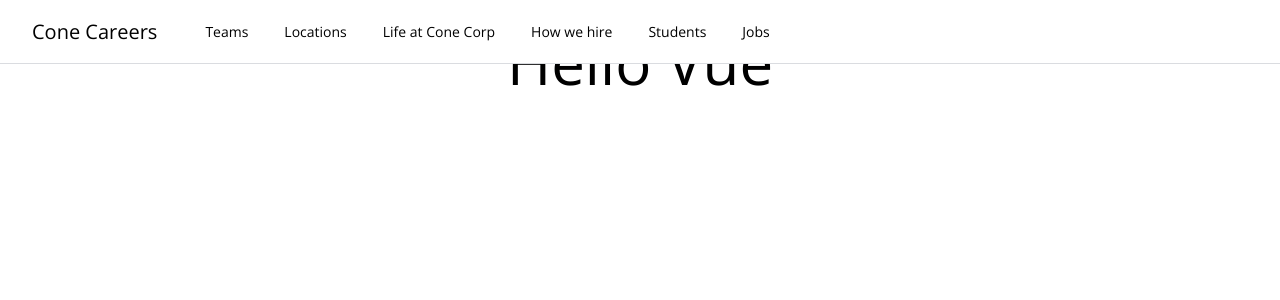
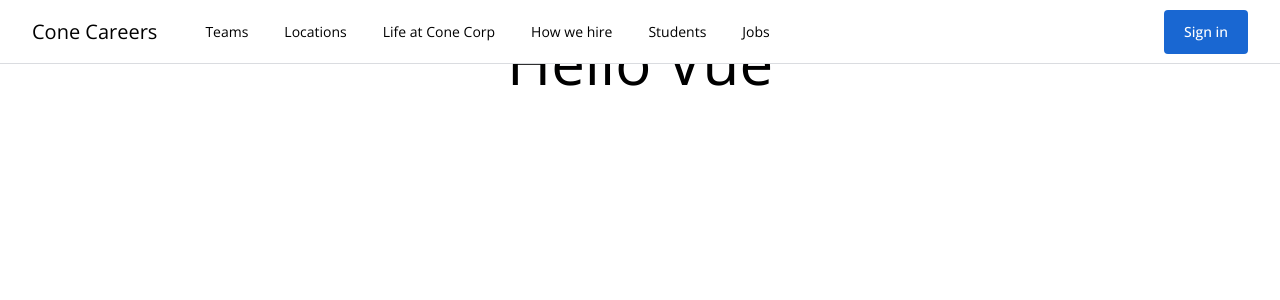
Before and after one commit to szyszkoit/job-search, a Vue app: page / in a window 1280 px wide. Shown: the top 300 px of the page. Built offline with nearby package versions, Linux system fonts and the light colour scheme.

Commit message:
Adding sign in button and profile image

```diff
--- /dev/null
+++ b/src/components/ActionButton.vue
@@ -0,0 +1,12 @@
+<template>
+  <button
+    class="hover:shadow-blue rounded border-0 bg-brand-blue-1 px-5 py-3 font-medium text-white"
+  >
+    Sign in
+  </button>
+</template>
+<script>
+export default {
+  name: "ActionButton"
+}
+</script>
--- a/src/components/MainNav.vue
+++ b/src/components/MainNav.vue
@@ -11,19 +11,36 @@
             </li>
           </ul>
         </nav>
+        <div class="ml-auto flex h-full items-center">
+          <action-button v-if="!isLoggedIn" @click="loginUser" />
+          <profile-image v-else />
+        </div>
       </div>
     </div>
   </header>
 </template>
 
 <script>
+import ActionButton from "@/components/ActionButton.vue"
+import ProfileImage from "@/components/ProfileImage.vue"
+
 export default {
   name: "MainNav",
+  components: {
+    ActionButton,
+    ProfileImage
+  },
   data() {
     return {
       company: "Cone Careers",
       url: "https://careers.google.com",
-      menuItems: ["Teams", "Locations", "Life at Cone Corp", "How we hire", "Students", "Jobs"]
+      menuItems: ["Teams", "Locations", "Life at Cone Corp", "How we hire", "Students", "Jobs"],
+      isLoggedIn: false
+    }
+  },
+  methods: {
+    loginUser() {
+      this.isLoggedIn = true
     }
   }
 }
--- /dev/null
+++ b/src/components/ProfileImage.vue
@@ -0,0 +1,14 @@
+<template>
+  <img :src="imageLink" class="h-8 w-8 rounded-3xl object-contain" alt="User profile image" />
+</template>
+<script>
+export default {
+  name: "ProfileImage",
+  data() {
+    return {
+      imageLink:
+        "https://www.pngitem.com/pimgs/m/487-4876417_link-head-png-toon-link-face-png-transparent.png"
+    }
+  }
+}
+</script>
--- a/tailwind.config.js
+++ b/tailwind.config.js
@@ -13,6 +13,9 @@
         "brand-gray-1": "#dadce0",
         "brand-blue-1": "#1967d2",
         "brand-green-1": "#137333"
+      },
+      boxShadow: {
+        blue: "0 0 3px 3px #4285f4"
       }
     }
   },
```
Also changed, not shown: 1 other file (tests, documents, lock files or other folders).
